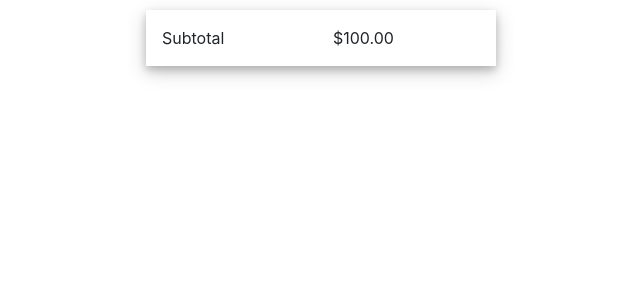
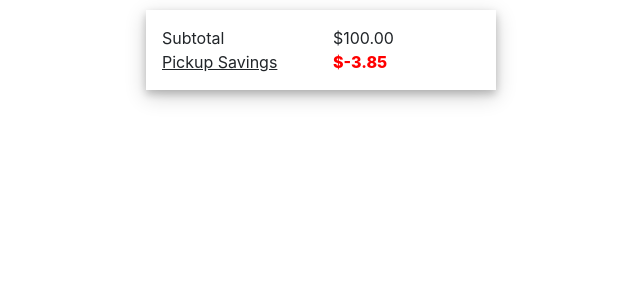
Before and after one commit to cdt-eth/Shopping-Summary, a React (Create React App) app: page / in a window 1280 px wide. Shown: the top 300 px of the page, without its empty margins (319-959 px from the left). Built offline with nearby package versions, Linux system fonts and the light colour scheme; the HTML template or start-up script is replaced by a standard one.

Commit message:
savings comonent

```diff
--- a/src/App.css
+++ b/src/App.css
@@ -3,7 +3,7 @@
 }
 
 .purchase-card {
-  width: 350px;
+  width: 350px !important;
   box-shadow: 0 4px 8px 0 rgba(0, 0, 0, 0.2), 0 6px 20px 0 rgba(0, 0, 0, 0.19);
   padding: 1em;
 }
--- a/src/App.js
+++ b/src/App.js
@@ -1,7 +1,8 @@
+import { Component } from "react";
+import "./App.css";
+import { Container } from "react-bootstrap";
 import Subtotal from "./components/Subtotal/Subtotal.jsx";
-import { Container } from "react-bootstrap";
-import "./App.css";
-import { Component } from "react";
+import PickupSavings from "./components/PickupSavings/PickupSavings.jsx";
 
 class App extends Component {
   constructor(props) {
@@ -9,13 +10,16 @@
 
     this.state = {
       total: 100,
+      PickupSavings: -3.85,
     };
   }
+
   render() {
     return (
       <div className="container">
         <Container className="purchase-card">
           <Subtotal price={this.state.total.toFixed(2)} />
+          <PickupSavings price={this.state.PickupSavings} />
         </Container>
       </div>
     );
--- /dev/null
+++ b/src/components/PickupSavings/PickupSavings.jsx
@@ -0,0 +1,39 @@
+import { Component } from "react";
+import { Row, Col, Tooltip, OverlayTrigger } from "react-bootstrap";
+
+var styles = {
+  pickupSavings: {
+    textDecoration: "underline",
+  },
+  totalSavings: {
+    color: "red",
+    fontWeight: 800,
+  },
+};
+
+const tooltip = (
+  <Tooltip id="tooltip">
+    <p>
+      Picking up your order in the store helps cut costs, and we pass the
+      savings on to you.
+    </p>
+  </Tooltip>
+);
+
+export default class PickupSavings extends Component {
+  render() {
+    return (
+      <Row classname="show-grid">
+        <Col md={6}>
+          <OverlayTrigger placement="bottom" overlay={tooltip}>
+            <div style={styles.pickupSavings}> Pickup Savings </div>
+          </OverlayTrigger>
+        </Col>
+        <Col style={styles.totalSavings} md={6}>
+          {" "}
+          {`$${this.props.price}`}{" "}
+        </Col>
+      </Row>
+    );
+  }
+}
```
